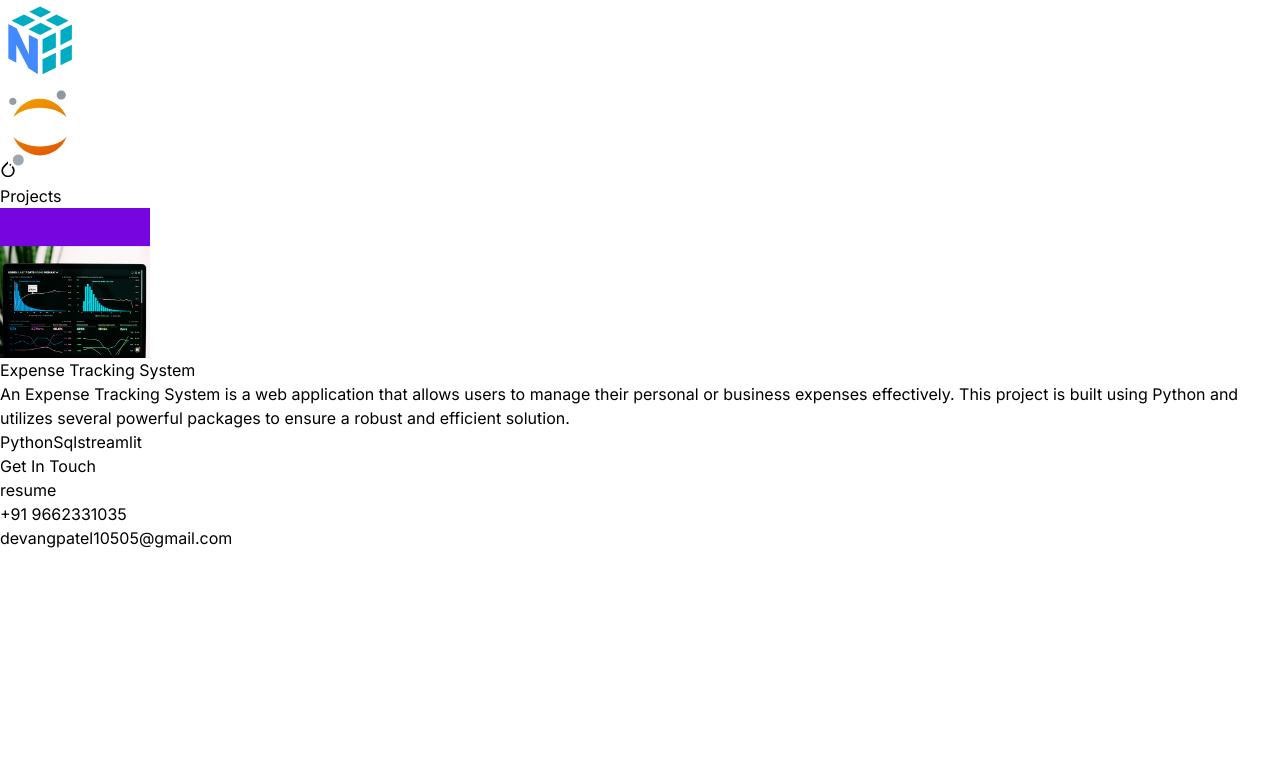
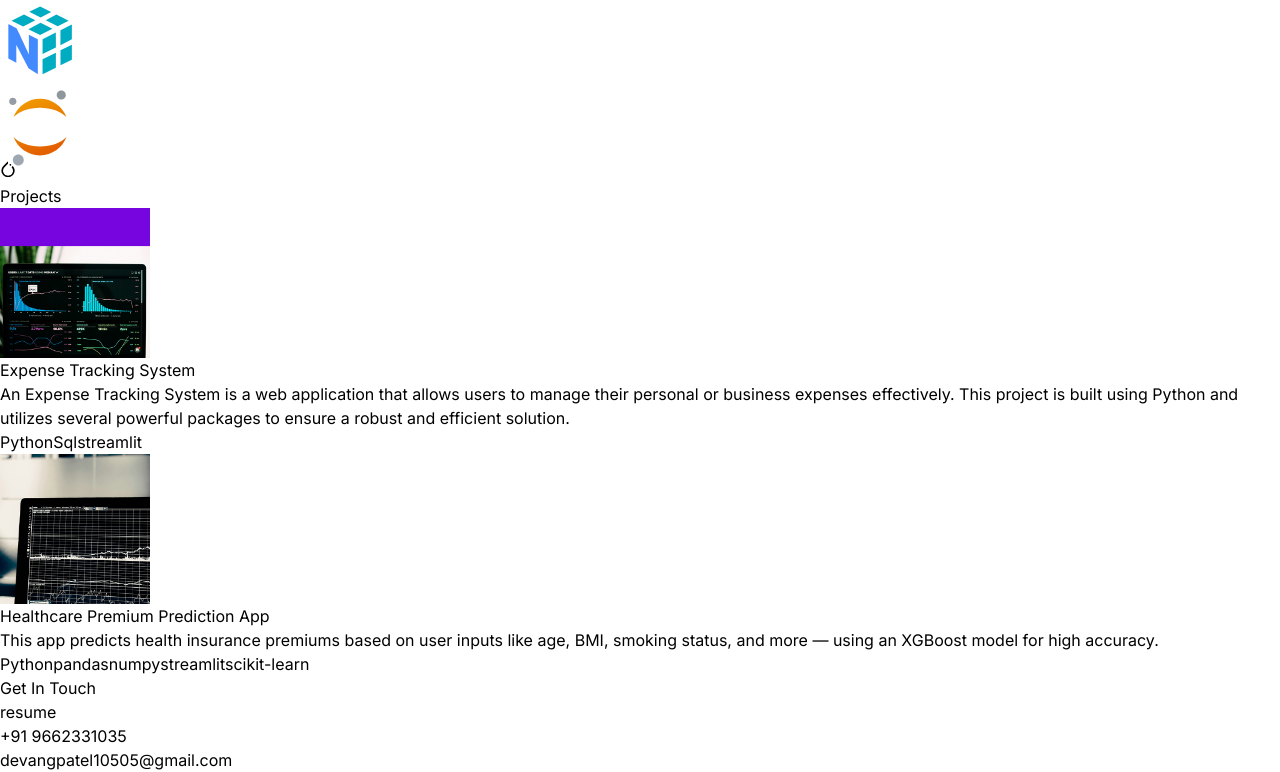
Before and after one commit to devang1005/devang-portfolio, a React (Vite) app: page / in a window 1280 px wide. Shown: the part 1544-2316 px from the top of the page. Before the commit the page ends 2094 px from the top, so only its background shows below. Built offline with nearby package versions, Linux system fonts and the light colour scheme.

Commit message:
new version

```diff
--- a/src/constants/index.js
+++ b/src/constants/index.js
@@ -29,6 +29,14 @@ export const PROJECTS = [
     technologies: ["Python", "Sql", "streamlit" ],
     href : "https://github.com/devang1035/Expense-Tracking-System"
   },
+  {
+    title: "Healthcare Premium Prediction App",
+    image: project3,
+    description:
+      "This app predicts health insurance premiums based on user inputs like age, BMI, smoking status, and more — using an XGBoost model for high accuracy.",
+    technologies: ["Python", "pandas","numpy","streamlit","scikit-learn" ],
+    href : "https://healthpremium.streamlit.app/"
+  }
 ];
 
 export const CONTACT = {
```
